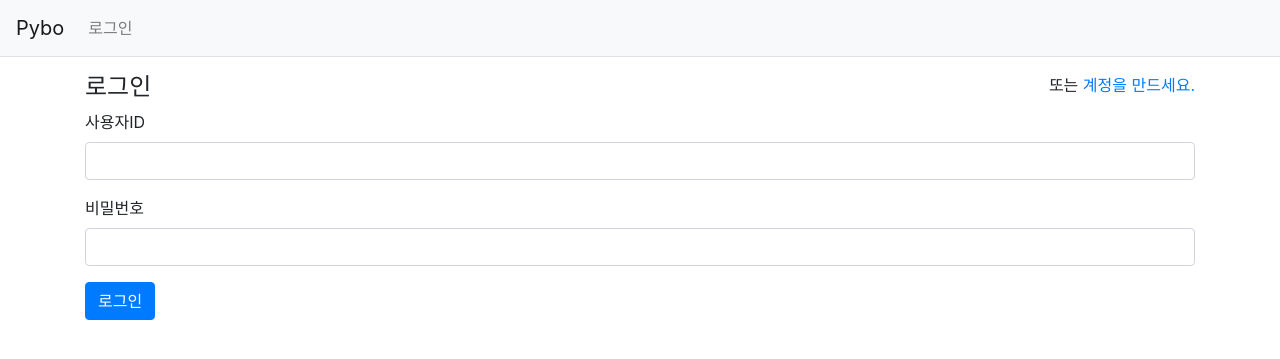
After one commit to iruyj/DjangoStudy, a Django app: page /common/login/ in a window 1280 px wide. The commit adds this page. Shown: the top 359 px of the page. Run offline with Django 3.2, Linux system fonts and the light colour scheme; some libraries are stand-ins or nearby versions.

Commit message:
로그인 로그아웃 기능 생성

```diff
--- /dev/null
+++ b/common/urls.py
@@ -0,0 +1,10 @@
+from django.urls import path
+from django.contrib.auth import views as auth_views
+from . import views
+app_name='common'
+
+urlpatterns=[
+    path('login/', auth_views.LoginView.as_view(template_name='common/login.html'), name='login'),
+    path('logout/',auth_views.LogoutView.as_view(),name='logout'),
+
+]
--- a/config/urls.py
+++ b/config/urls.py
@@ -15,9 +15,12 @@ Including another URLconf
 """
 from django.contrib import admin
 from django.urls import path, include
+from pybo import views
 
 urlpatterns = [
     path('admin/', admin.site.urls),
     path('pybo/', include('pybo.urls')),
+    path('common/',include('common.urls')),
+    path('',views.index, name='index')      # 로그인 성공시 이동되는 '/'에 해당하는 url
     # 의미 : pybo로 시작하는 페이지를 요청하면 pybo/urls.py 파일의 매핑정보를 읽어서 처리하라는 의미
 ]
--- a/templates/pybo/base.html
+++ b/templates/base.html
@@ -13,7 +13,7 @@
 </head>
 <body>
 {# include : 특정위치에 코드 포함하기 #}
-    {% include 'pybo/navbar.html' %}
+    {% include 'navbar.html' %}
 <!-- 기본 템플릿 안에 삽입될 내용 Start -->
 {% block content %}
 {% endblock %}
--- /dev/null
+++ b/templates/common/login.html
@@ -0,0 +1,28 @@
+{% extends "base.html" %}
+{% block content %}
+<div class="container my-3">
+    <div class="row">
+        <div class="col-4">
+            <h4>로그인</h4>
+        </div>
+        <div class="col-8 text-right">
+            <span>또는 <a href="{% url 'common:signup' %}">계정을 만드세요.</a></span>
+        </div>
+    </div>
+    <form method="post" class="post-form" action="{% url 'common:login' %}">
+        {% csrf_token %}
+        {% include "form_errors.html" %}
+        <div class="form-group">
+            <label for="username">사용자ID</label>
+            <input type="text" class="form-control" name="username" id="username"
+                   value="{{ form.username.value|default_if_none:'' }}">
+        </div>
+        <div class="form-group">
+            <label for="password">비밀번호</label>
+            <input type="password" class="form-control" name="password" id="password"
+                   value="{{ form.password.value|default_if_none:'' }}">
+        </div>
+        <button type="submit" class="btn btn-primary">로그인</button>
+    </form>
+</div>
+{% endblock %}
--- /dev/null
+++ b/templates/form_errors.html
@@ -0,0 +1,17 @@
+{% if form.errors %}
+{#    필드 오류 : 필드 오류는 사용자가 입력한 필드 값에 대한 오류로 값이 누락되었거나 필드의 형식이 일치하지 않는 경우에 발생하는 오류#}
+    {% for field in form %}
+        {% for error in field.errors %}  <!-- 필드 오류를 출력한다. -->
+            <div class="alert alert-danger">
+                <strong>{{ field.label }}</strong>
+                {{ error }}
+            </div>
+        {% endfor %}
+    {% endfor %}
+{#   필드의 값과는 상관없이 다른 이유로 발생하는 오류이다.   #}
+    {% for error in form.non_field_errors %}   <!-- 넌필드 오류를 출력한다. -->
+        <div class="alert alert-danger">
+            <strong>{{ error }}</strong>
+        </div>
+    {% endfor %}
+{% endif %}
--- a/templates/pybo/navbar.html
+++ b/templates/navbar.html
@@ -10,7 +10,12 @@
     <div class="collapse navbar-collapse flex-grow-0" id="navbarNav">
         <ul class="navbar-nav">
             <li class="nav-item ">
-                <a class="nav-link" href="#">로그인</a>
+{#                로그인 되있으면 로그아웃/ 로그인 안되있으면 로그인 메뉴#}
+                {% if user.is_authenticated %}
+                <a class="nav-link" href="{% url 'common:logout' %}">{{ user.username }}(로그아웃)</a>
+                {% else %}
+                <a class="nav-link" href="{% url 'common:login' %}">로그인</a>
+                {% endif %}
             </li>
         </ul>
     </div>
--- a/templates/pybo/question_detail.html
+++ b/templates/pybo/question_detail.html
@@ -1,4 +1,4 @@
-{% extends 'pybo/base.html' %}
+{% extends 'base.html' %}
 {% load static %}
 {% block content %}
 <link rel="stylesheet" type="text/css" href="{% static 'bootstrap.min.css' %}">
--- a/templates/pybo/question_forms.html
+++ b/templates/pybo/question_forms.html
@@ -1,4 +1,4 @@
-{% extends 'pybo/base.html' %}
+{% extends 'base.html' %}
 {% load static %}
 {% block content %}
 <div class="container">
--- a/templates/pybo/question_list.html
+++ b/templates/pybo/question_list.html
@@ -1,4 +1,4 @@
-{% extends 'pybo/base.html' %}
+{% extends 'base.html' %}
 {% load pybo_filter %}
 {% block content %}
 <div class="container my-3">
```
Also changed, not shown: config/settings.py (+7 -0 lines).
